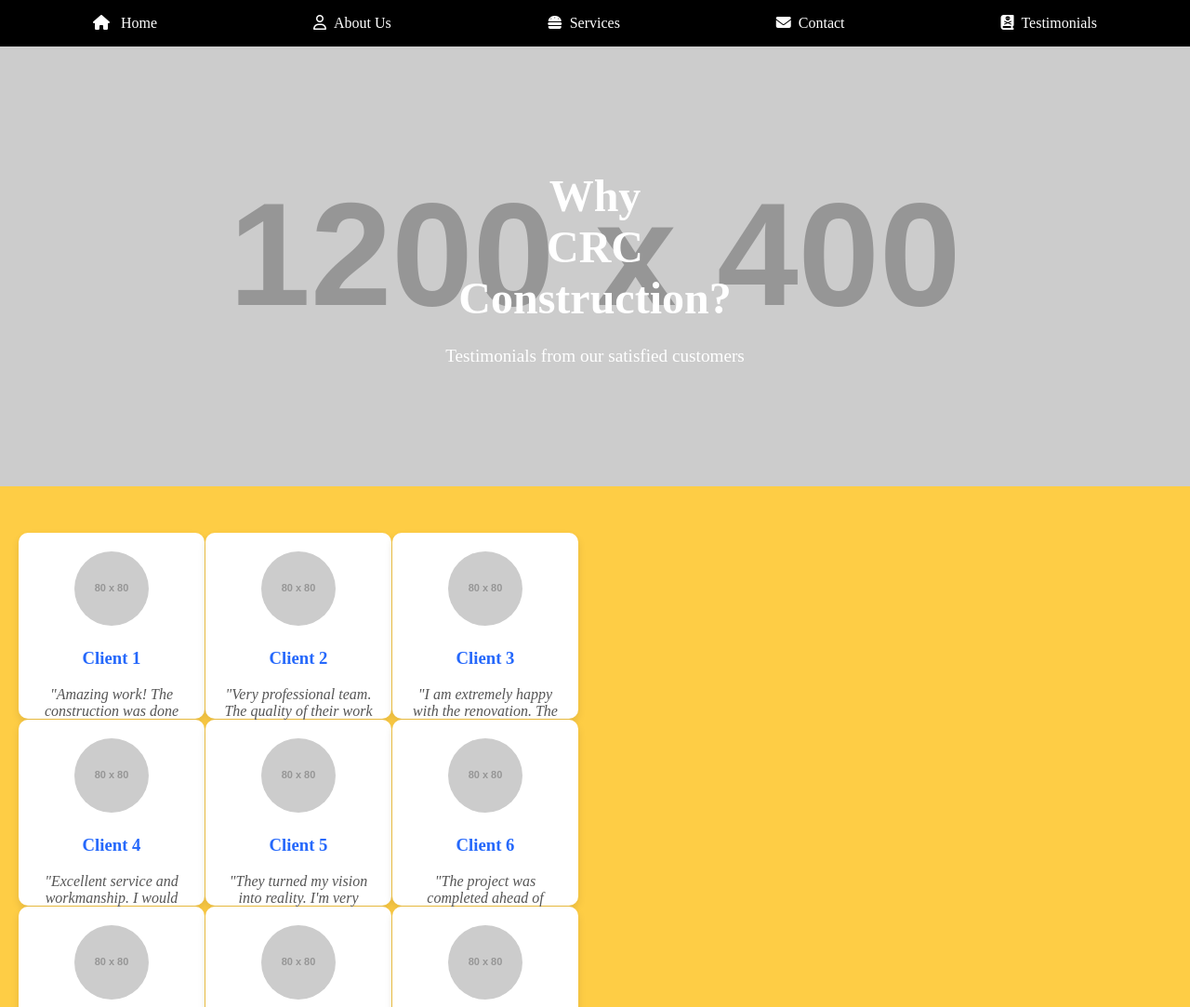
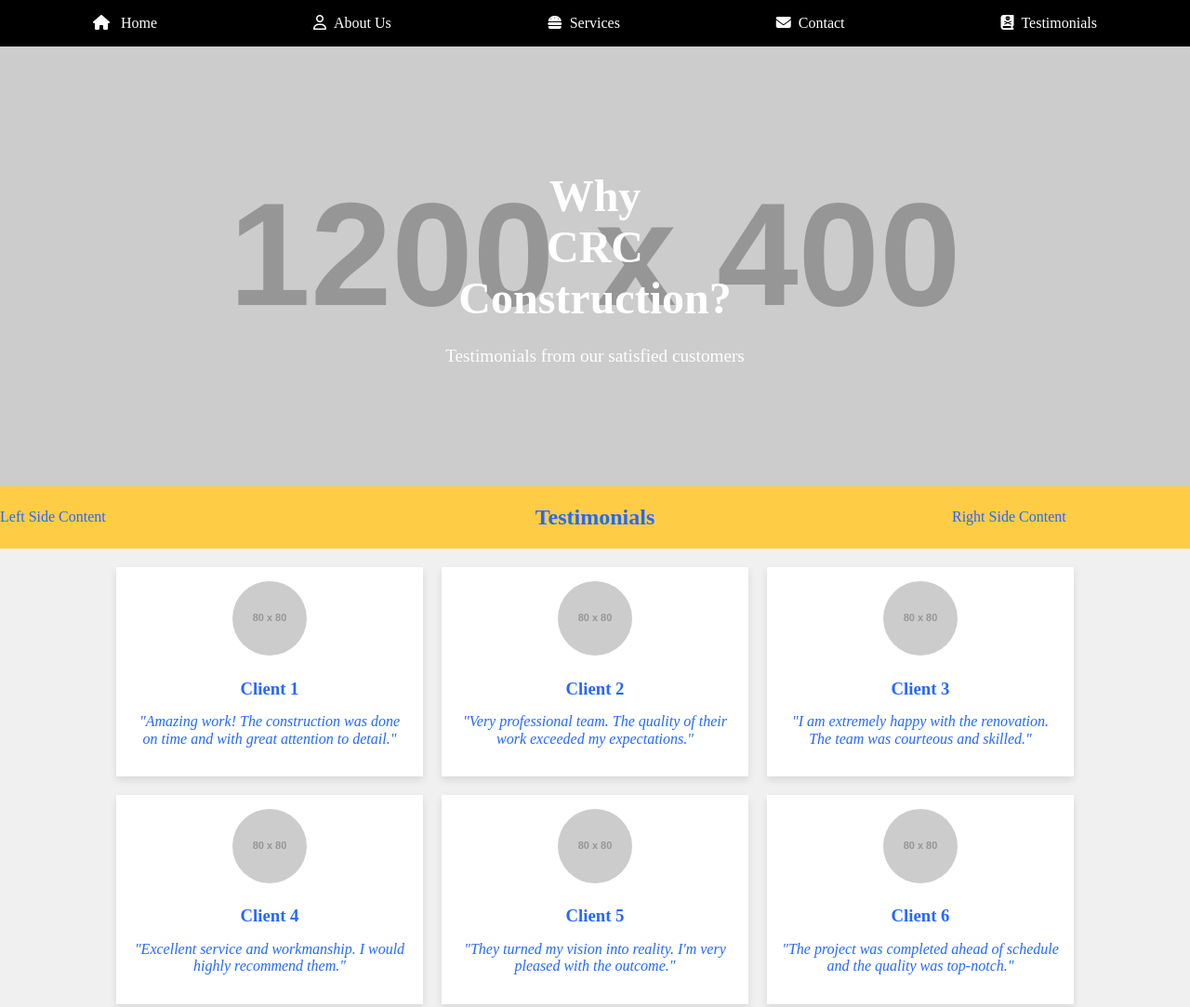
Before and after one commit to abduljseph/MyProjects, a website: page CRCweb/testimonials.html in a window 1280 px wide. Shown: the top 1083 px of the page at 93% size. Drawn offline with Linux system fonts and the light colour scheme; placeholder pictures from the web are drawn by us.

Commit message:
Fixed the nav before body issues

```diff
--- a/CRCweb/CRCweb.style.css
+++ b/CRCweb/CRCweb.style.css
@@ -169,6 +169,7 @@ nav i {
   margin-top: 150px;
 }
 
+
 .image-grid {
   display: grid;
   grid-template-columns: repeat(auto-fill, minmax(150px, 1fr));
@@ -213,7 +214,7 @@ nav i {
   margin-bottom: 1.5em;
 }
 
-.testimonial-section {
+/* .testimonial-section {
   padding: 50px 20px;
 }
 
@@ -258,4 +259,55 @@ nav i {
   .testimonial-grid {
     grid-template-columns: 1fr;
   }
+} */
+
+/* Testimonials Section */
+.testimonial-section {
+  padding: 20px;
+  background-color: #f0f0f0; /* Light grey background */
+  text-align: center; /* Center align the text */
 }
+
+.testimonial-grid {
+  display: flex;
+  flex-wrap: wrap;
+  justify-content: center; /* Center the cards in the grid */
+  gap: 20px; /* Space between cards */
+}
+
+.testimonial-card {
+  max-width: 300px; /* Set a max-width for each card */
+  box-shadow: 0 4px 8px rgba(0, 0, 0, 0.1); /* Add a subtle shadow */
+  padding: 15px;
+  background-color: #ffffff; /* White background for the cards */
+}
+
+.testimonial-card img {
+  width: 80px; /* Adjust image size */
+  height: 80px; /* Adjust image size */
+  border-radius: 50%; /* Make the image round */
+  margin-bottom: 10px; /* Space between image and text */
+}
+
+.testimonial-card h3 {
+  margin: 10px 0; /* Space around the client name */
+}
+
+.testimonial-card p {
+  font-style: italic; /* Italicize the testimonial text */
+}
+
+.content-container {
+  display: flex;
+  justify-content: space-between;
+  align-items: center;
+}
+
+.testimonials {
+  flex-grow: 1; /* Allows the testimonials to grow and take up available space */
+  text-align: center; /* Centers the text inside the testimonials div */
+}
+
+.side-content {
+  flex-basis: 20%; /* Adjust this value based on how much space you want the side content to take */
+}
--- a/CRCweb/testimonials.html
+++ b/CRCweb/testimonials.html
@@ -8,6 +8,11 @@
   <link rel="stylesheet" href="CRCweb.style.css" type="text/css">
   <script src="https://kit.fontawesome.com/0d3a34895c.js" crossorigin="anonymous"></script>
 </head>
+
+
+
+
+<body>
     <nav>
         <ul>
 
@@ -24,13 +29,19 @@
         </ul>
 
       </nav>
-</head>
-
-<body>
 
   <div class="hero-section">
     <h1>Why <br> CRC <br> Construction?</h1>
     <p>Testimonials from our satisfied customers</p>
+</div>
+
+<div class="content-container">
+    <div class="side-content">Left Side Content</div>
+    <div class="testimonials">
+      <h2>Testimonials</h2>
+      <!-- Testimonials content here -->
+    </div>
+    <div class="side-content">Right Side Content</div>
   </div>
 
 <div class="testimonial-section">
```
Also changed, not shown: CRCweb/contact.html (+3 -7 lines), CRCweb/index.html (+87 -2 lines). Lines whose indentation alone changed are shown as unchanged.
